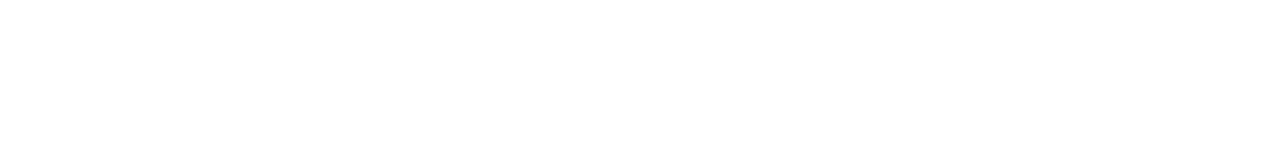
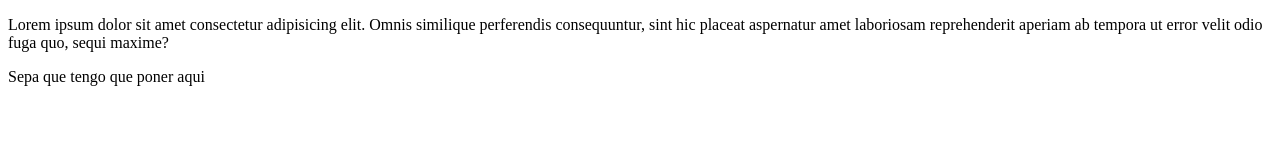
Before and after one commit to LoboFH/BFSG-551, a plain HTML site: page index.html in a window 1280 px wide. Drawn offline with Linux system fonts and the light colour scheme.

Commit message:
Modificacion desde la rama login

```diff
--- a/index.html
+++ b/index.html
@@ -3,9 +3,10 @@
 <head>
     <meta charset="UTF-8">
     <meta name="viewport" content="width=device-width, initial-scale=1.0">
-    <title>Document</title>
+    <title>Hola desde Login</title>
 </head>
 <body>
-
+    <p>Lorem ipsum dolor sit amet consectetur adipisicing elit. Omnis similique perferendis consequuntur, sint hic placeat aspernatur amet laboriosam reprehenderit aperiam ab tempora ut error velit odio fuga quo, sequi maxime?</p>
+    <p>Sepa que tengo que poner aqui</p>
 </body>
 </html>
```
